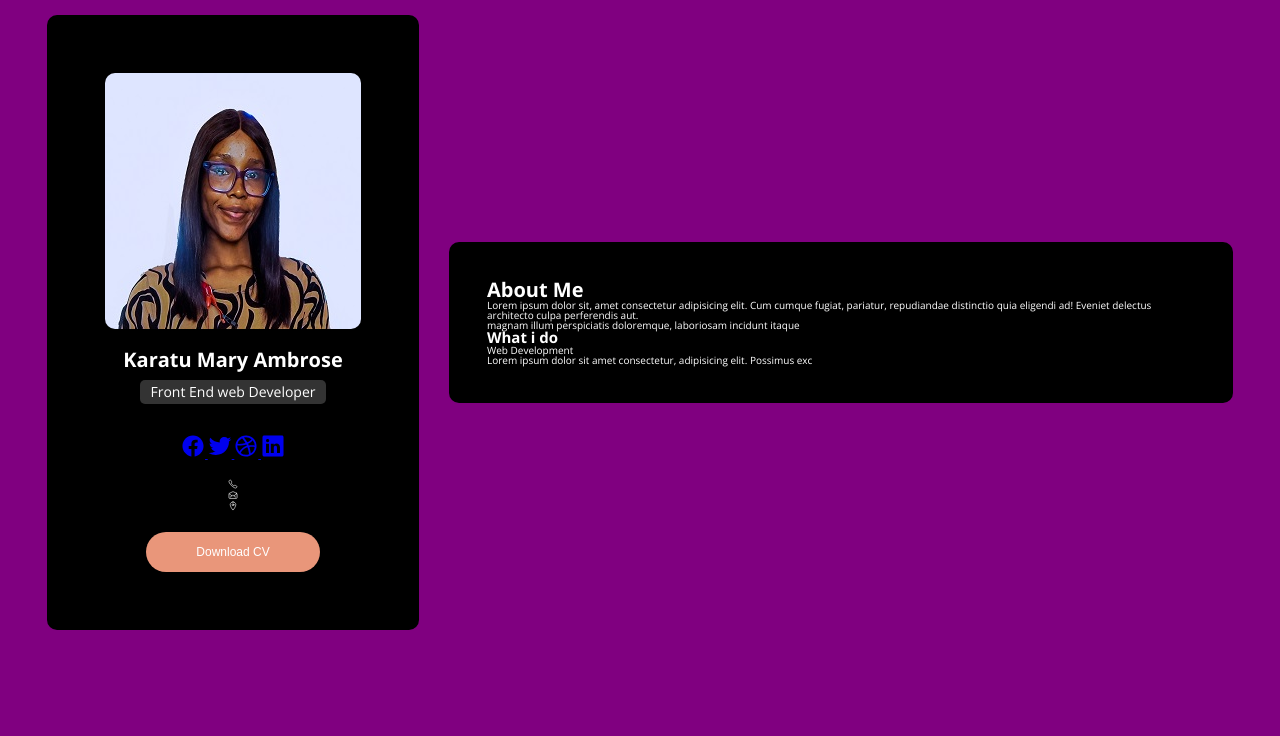
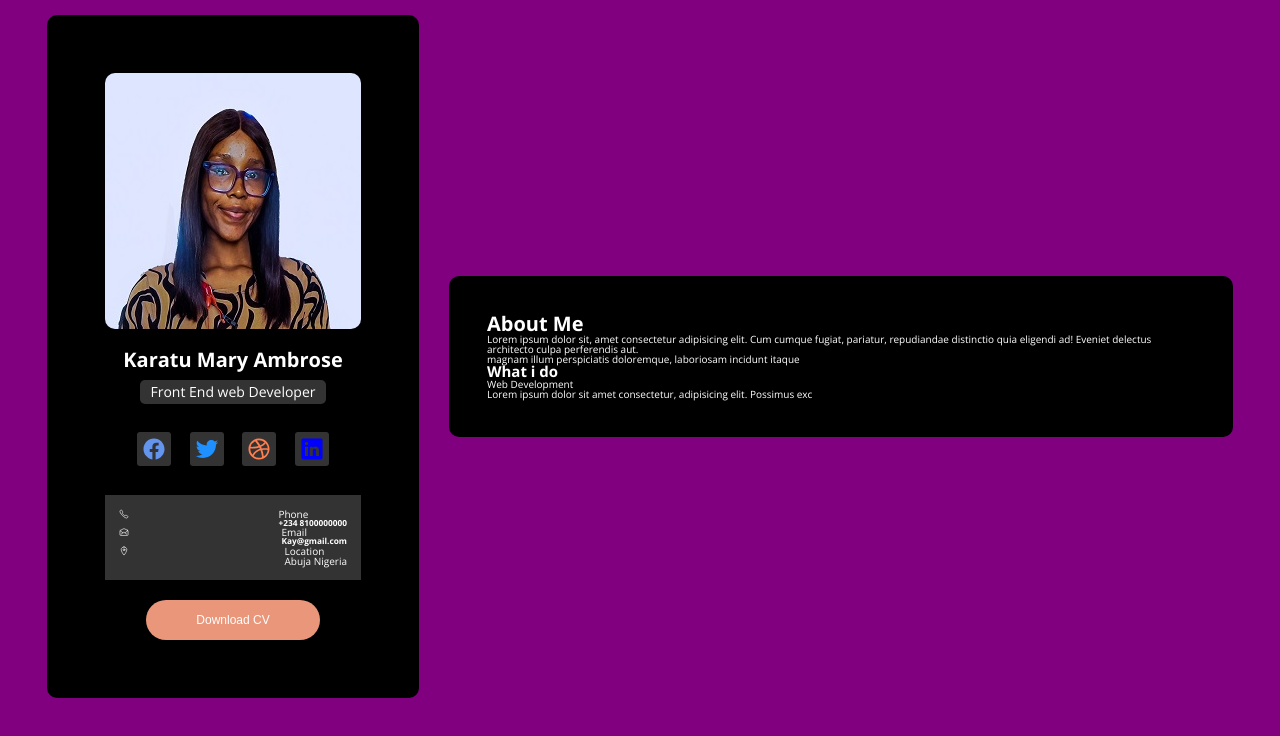
Before and after one commit to MaryKaratu/My-Portfolio, a plain HTML site: page index.html in a window 1280 px wide. Drawn offline with nearby package versions, Linux system fonts and the light colour scheme.

Commit message:
added logos and icons

```diff
--- a/index.html
+++ b/index.html
@@ -30,32 +30,47 @@
               <ion-icon class="logo" name="logo-facebook"></ion-icon>
             </a>
             <a href="#">
-              <ion-icon class="logo" name="logo-twitter"></ion-icon>
+              <ion-icon class="logo logo-twitter" name="logo-twitter"></ion-icon>
             </a>
             <a href="#">
-              <ion-icon class="logo" name="logo-dribbble"></ion-icon>
+              <ion-icon class="logo logo-dribbble" name="logo-dribbble"></ion-icon>
             </a>
             <a href="#">
-              <ion-icon class="logo" name="logo-linkedin"></ion-icon>
+              <ion-icon class="logo logo-linkedin" name="logo-linkedin"></ion-icon>
             </a>
           </div>
-          <div class="contact">
-            <div>
-              <span>
-                <ion-icon class="icon" name="call-outline"></ion-icon>
-              </span>
+        <div class="contact-box">
+            <div class="contact-info">
+              <div class="contact-icon">
+                 <ion-icon class="icon" name="call-outline"></ion-icon>
+              </div>
+              <div class="content">
+                <span>Phone</span>
+                <h5>+234 8100000000</h5>
+              </div>
             </div>
-            <div>
-              <span
-                ><ion-icon class="icon" name="mail-open-outline"></ion-icon
-              ></span>
+            <div class="contact-info">
+              <div class="contact-icon">
+                <ion-icon class="icon" name="mail-open-outline"></ion-icon
+                 >
+              </div>
+              <div class="content">
+                <span>Email</span>
+                <h5>Kay@gmail.com</h5>
+              </div>
             </div>
-            <div>
-              <span
-                ><ion-icon class="icon" name="location-outline"></ion-icon
-              ></span>
+            <div class="contact-info">
+              <div class="contact-icon">
+                <ion-icon class="icon" name="location-outline"></ion-icon
+                >
+              </div>
+              <div class="content">
+                <span>Location</span>
+                <p>Abuja Nigeria</p>
+              </div>
             </div>
           </div>
+
           <div>
             <button class="btn">
               <a href="#" class="btn--download"> Download CV</a>
@@ -75,6 +90,7 @@
             magnam illum perspiciatis doloremque, laboriosam incidunt itaque
           </p>
           <h2>What i do</h2>
+          </div>
           <div>
             <p>Web Development</p>
             <p>
--- a/style.css
+++ b/style.css
@@ -14,6 +14,10 @@ body {
   line-height: 1;
   font-weight: 400;
   background-color: purple;
+}
+
+a {
+  text-decoration: none;
 }
 
 .container {
@@ -51,6 +55,7 @@ body {
   flex-direction: column;
   align-items: center;
   justify-items: center;
+  gap: 1rem;
 }
 
 .profile h2 {
@@ -63,14 +68,50 @@ body {
   background-color: #333;
   padding: 0.5rem 1rem;
   border-radius: 5px;
-  margin: 1rem;
+  /* margin: 1rem; */
 }
 
 .logo {
   width: 2.4rem;
   height: 2.4rem;
+  align-items: center;
+  background-color: #333;
+  color: cornflowerblue;
+  padding: 0.5rem;
+  margin: 0.8rem;
+  border-radius: 3px;
+  transition: 0.3s;
 }
 
+.logo-twitter {
+  color: dodgerblue;
+}
+
+.logo-dribbble {
+  color: coral;
+}
+
+.logo-linkedin {
+  color: blue;
+}
+
+.contact-box {
+  background-color: #333;
+  padding: 1.4rem;
+  min-width: 100%;
+}
+
+.contact-info {
+  display: flex;
+  text-align: center;
+  justify-content: space-between;
+}
+
+.content {
+  display: flex;
+  flex-direction: column;
+  align-items: flex-start;
+}
 .btn {
   font-size: 1.2rem;
   padding: 1.3rem 5rem;
```
